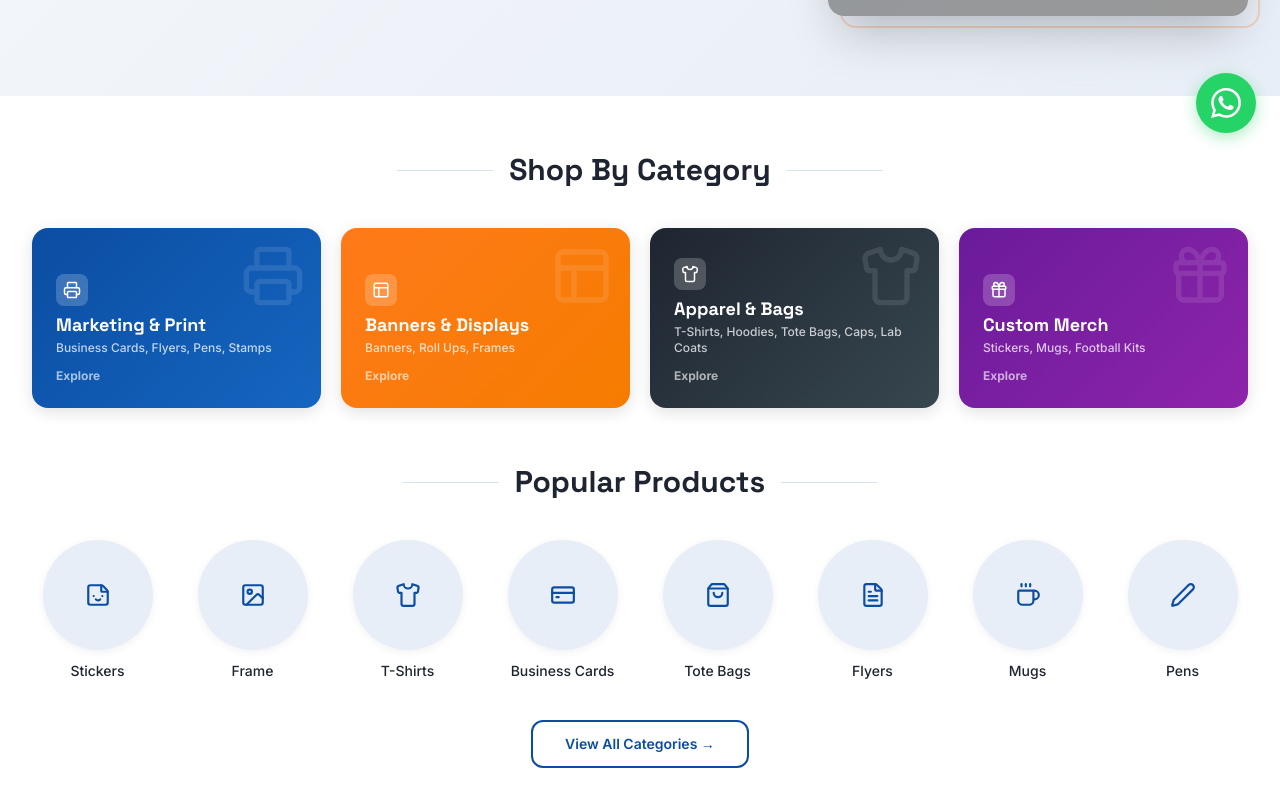
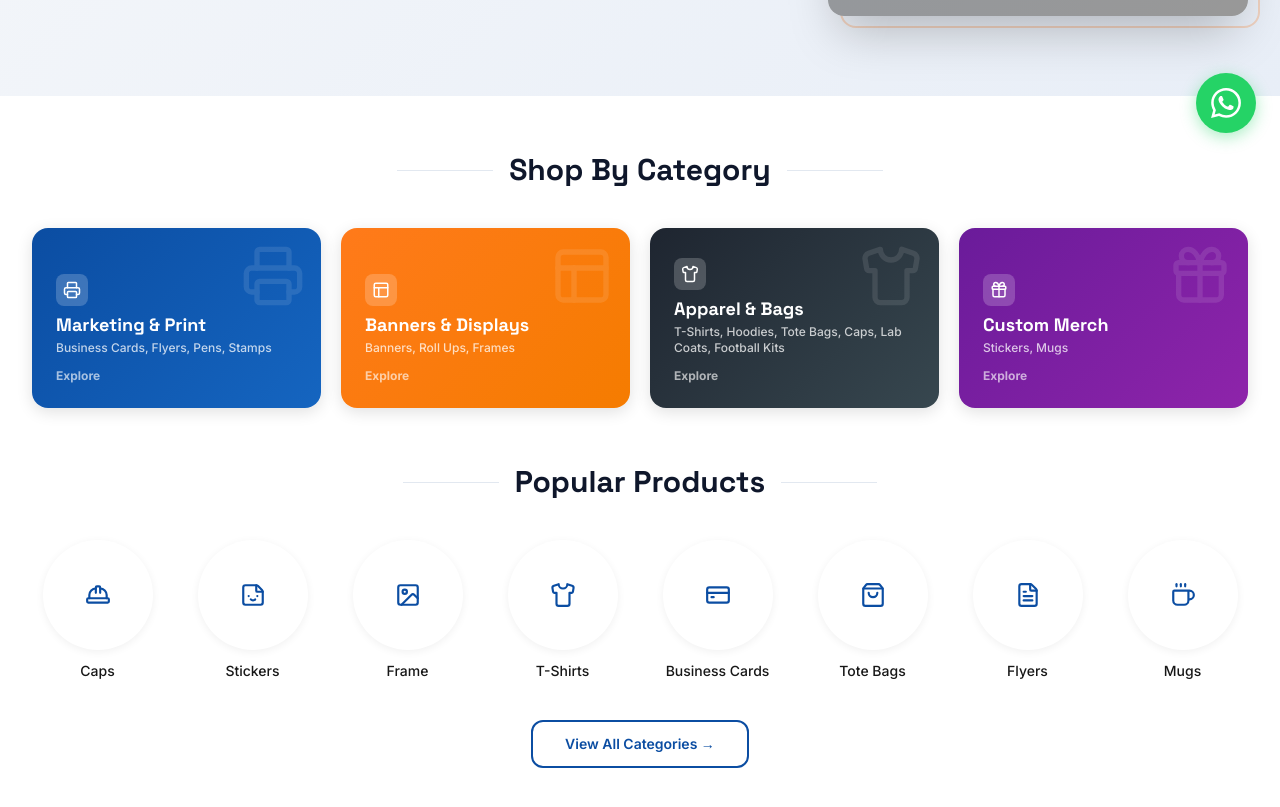
Before and after one commit to youhannayounan9-ai/romiz-print, a Next.js app: page / in a window 1280 px wide. Shown: the part 643-1450 px from the top of the page. Built offline with nearby package versions, Linux system fonts and the light colour scheme; grey boxes are pictures that could not be loaded.

Commit message:
fix: update apparel and bags category metadata and shop component

```diff
--- a/app/components/ShopByCategory.tsx
+++ b/app/components/ShopByCategory.tsx
@@ -8,12 +8,6 @@ import {
   Layout,
   Shirt,
   Gift,
-  Pen,
-  Coffee,
-  Tag,
-  ShoppingBag,
-  FileText,
-  Briefcase,
 } from "lucide-react";
 import { siteConfig } from "../config/site";
 import { categories } from "../data/categories";
@@ -38,7 +32,7 @@ const mainCategories = [
   },
   {
     title: "Apparel & Bags",
-    subtitle: "T-Shirts, Hoodies, Tote Bags, Caps, Lab Coats",
+    subtitle: "T-Shirts, Hoodies, Tote Bags, Caps, Lab Coats, Football Kits",
     icon: Shirt,
     href: "/categories?filter=apparel-bags",
     gradient: "linear-gradient(135deg, #1E2530 0%, #37474f 100%)",
@@ -46,7 +40,7 @@ const mainCategories = [
   },
   {
     title: "Custom Merch",
-    subtitle: "Stickers, Mugs, Football Kits",
+    subtitle: "Stickers, Mugs",
     icon: Gift,
     href: "/categories?filter=custom-merch",
     gradient: "linear-gradient(135deg, #6a1b9a 0%, #8e24aa 100%)",
@@ -56,6 +50,7 @@ const mainCategories = [
 
 /* 8 popular product icons */
 const popularSlugs = [
+  "caps",
   "stickers",
   "frame",
   "t-shirts",
@@ -63,24 +58,22 @@ const popularSlugs = [
   "tote-bags",
   "flyers",
   "mugs",
-  "pens",
 ];
 
 /* ── Decorative section title ── */
 function SectionTitle({ title }: { title: string }) {
   return (
     <div className="flex items-center justify-center gap-4 mb-10">
-      <span className="flex-1 max-w-24 h-px" style={{ backgroundColor: "#D6E2F0" }} />
+      <span className="flex-1 max-w-24 h-px bg-slate-200 dark:bg-slate-700" />
       <h2
-        className="text-2xl sm:text-3xl font-bold text-center whitespace-nowrap"
+        className="text-2xl sm:text-3xl font-bold text-center whitespace-nowrap text-slate-900 dark:text-white"
         style={{
-          color: siteConfig.colors.dark,
           fontFamily: "var(--font-space-grotesk), system-ui, sans-serif",
         }}
       >
         {title}
       </h2>
-      <span className="flex-1 max-w-24 h-px" style={{ backgroundColor: "#D6E2F0" }} />
+      <span className="flex-1 max-w-24 h-px bg-slate-200 dark:bg-slate-700" />
     </div>
   );
 }
@@ -157,18 +150,17 @@ function CategoryTile({
     >
       {/* Circle */}
       <div
-        className="relative flex items-center justify-center rounded-full transition-all duration-300"
+        className="relative flex items-center justify-center rounded-full transition-all duration-300 dark:bg-slate-800"
         style={{
           width: "clamp(72px, 9vw, 110px)",
           height: "clamp(72px, 9vw, 110px)",
-          backgroundColor: hovered ? siteConfig.colors.accent : siteConfig.colors.lightBar,
+          backgroundColor: hovered ? siteConfig.colors.accent : undefined,
           transform: hovered ? "scale(1.08)" : "scale(1)",
           boxShadow: hovered
             ? "0 8px 30px rgba(255, 122, 26, 0.30)"
             : "0 2px 8px rgba(0,0,0,0.06)",
         }}
       >
-
         <Icon
           size={26}
           className="transition-colors duration-300"
@@ -178,8 +170,8 @@ function CategoryTile({
 
       {/* Name */}
       <span
-        className="text-xs sm:text-sm font-medium text-center leading-tight transition-colors duration-300"
-        style={{ color: hovered ? siteConfig.colors.accent : siteConfig.colors.dark }}
+        className="text-xs sm:text-sm font-medium text-center leading-tight transition-colors duration-300 dark:text-slate-200"
+        style={{ color: hovered ? siteConfig.colors.accent : undefined }}
       >
         {name}
       </span>
@@ -192,10 +184,10 @@ function SkeletonTile() {
   return (
     <div className="flex flex-col items-center gap-3 animate-pulse">
       <div
-        className="rounded-full bg-gray-200"
+        className="rounded-full bg-slate-200 dark:bg-slate-700"
         style={{ width: "clamp(72px, 9vw, 110px)", height: "clamp(72px, 9vw, 110px)" }}
       />
-      <div className="h-3 w-20 rounded-full bg-gray-200" />
+      <div className="h-3 w-20 rounded-full bg-slate-200 dark:bg-slate-700" />
     </div>
   );
 }
@@ -214,7 +206,7 @@ export default function ShopByCategory() {
     .filter(Boolean) as typeof categories;
 
   return (
-    <section className="w-full py-14 px-4 sm:px-6 lg:px-8" style={{ backgroundColor: "#fff" }}>
+    <section className="w-full py-14 px-4 sm:px-6 lg:px-8 bg-white dark:bg-slate-900 transition-colors duration-300">
       <div className="max-w-7xl mx-auto">
         {/* ── MAIN CATEGORY CARDS ── */}
         <SectionTitle title="Shop By Category" />
@@ -236,7 +228,6 @@ export default function ShopByCategory() {
                   slug={cat.slug}
                   name={cat.name}
                   icon={cat.icon}
-
                 />
               ))}
           </div>
```
Lines whose indentation alone changed are shown as unchanged.
